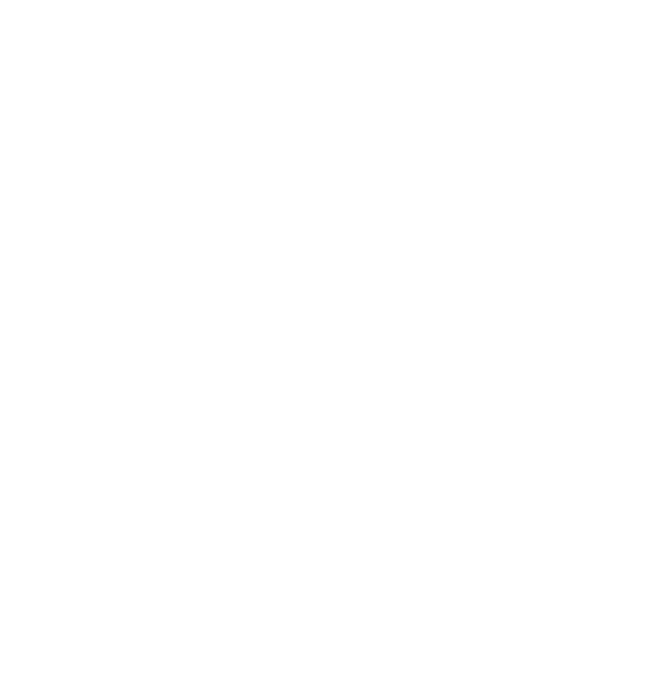
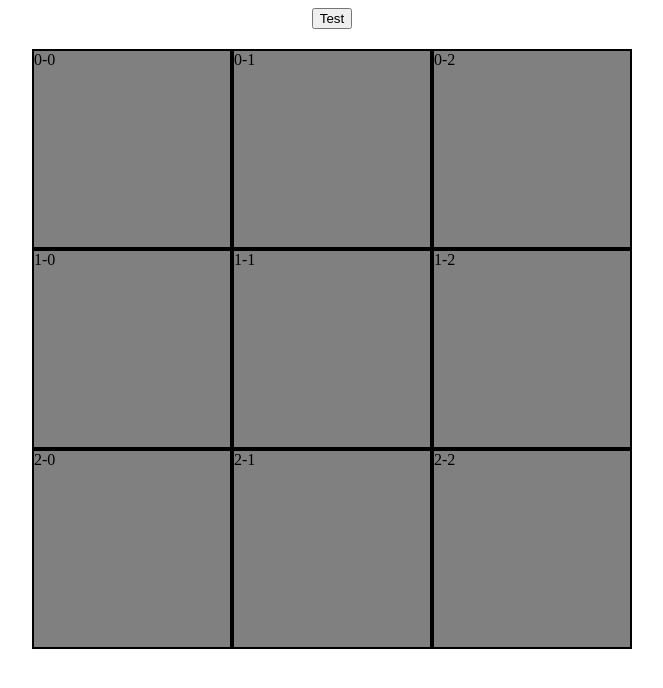
Before and after one commit to Nishivaly/tictactoe, a plain HTML site: page index.html in a window 1280 px wide. Shown: the whole page, without its empty margins (308-971 px from the left). Drawn offline with Linux system fonts and the light colour scheme.

Commit message:
Add board to page

```diff
--- a/index.html
+++ b/index.html
@@ -8,6 +8,19 @@
     <script defer src="./javascript.js"></script>
 </head>
 <body>
-
+    <div id="menu">
+        <button>Test</button>
+    </div>
+    <div id="board">
+        <div data-row="0" data-column="0" class="cell">0-0</div>
+        <div data-row="0" data-column="1" class="cell">0-1</div>
+        <div data-row="0" data-column="2" class="cell">0-2</div>
+        <div data-row="1" data-column="0" class="cell">1-0</div>
+        <div data-row="1" data-column="1" class="cell">1-1</div>
+        <div data-row="1" data-column="2" class="cell">1-2</div>
+        <div data-row="2" data-column="0" class="cell">2-0</div>
+        <div data-row="2" data-column="1" class="cell">2-1</div>
+        <div data-row="2" data-column="2" class="cell">2-2</div>
+    </div>
 </body>
 </html>
--- a/javascript.js
+++ b/javascript.js
@@ -34,6 +34,7 @@ const gameBoard = (() => {
         return false;
     };
 
+    // Should only be called after checking for a win
     const checkDraw = () => {
         for (let row = 0; row < 3; row++) {
             for (let col = 0; col < 3; col++) {
@@ -45,7 +46,7 @@ const gameBoard = (() => {
         return true; // All cells are filled
     }
 
-    const resetBoard = () => {
+    const reset = () => {
         for (let row = 0; row < 3; row++) {
             for (let col = 0; col < 3; col++) {
                 board[row][col] = null;
@@ -53,9 +54,9 @@ const gameBoard = (() => {
         }
     };
 
-    const showBoard = () => console.log(board);
+    const show = () => console.log(board);
 
-    return { addMark, resetBoard, showBoard, checkDraw, checkWin };
+    return { addMark, reset, show, checkDraw, checkWin };
 })();
 
 function createPlayer(playerName, playerMark) {
@@ -70,7 +71,7 @@ function createPlayer(playerName, playerMark) {
 }
 
 function createNewGame() {
-    gameBoard.resetBoard();
+    gameBoard.reset();
 
     const playerOne = createPlayer('Jimmy', 'O');
     const playerTwo = createPlayer('Tommy', 'X');
--- a/style.css
+++ b/style.css
@@ -0,0 +1,20 @@
+body {
+    height: 100vh;
+    display: flex;
+    flex-direction: column;
+    align-items: center;
+    gap: 20px;
+}
+
+#board {
+    display: grid;
+    height: max-content;
+    grid-template-columns: repeat(3, 200px);
+    grid-template-rows: repeat(3, 200px);
+
+}
+
+.cell {
+    background-color: gray;
+    border: 2px black solid;
+}
```
